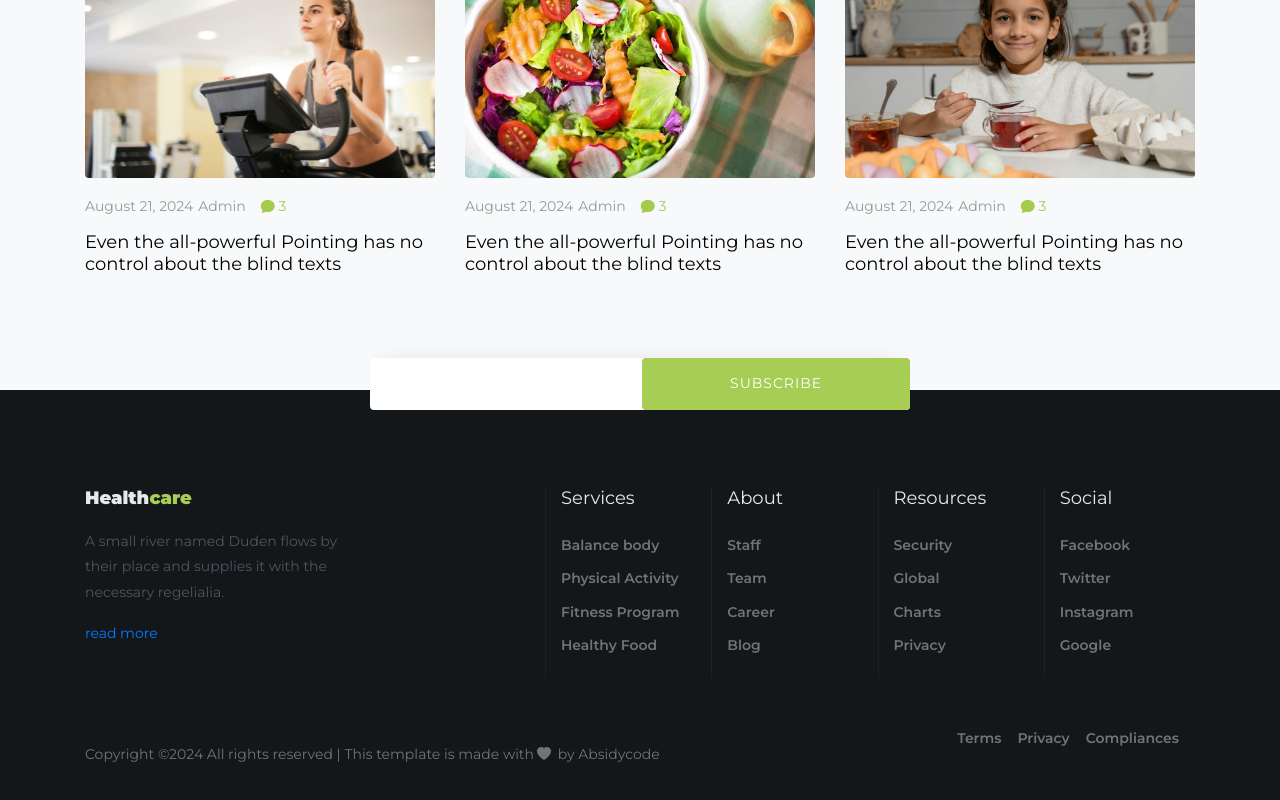
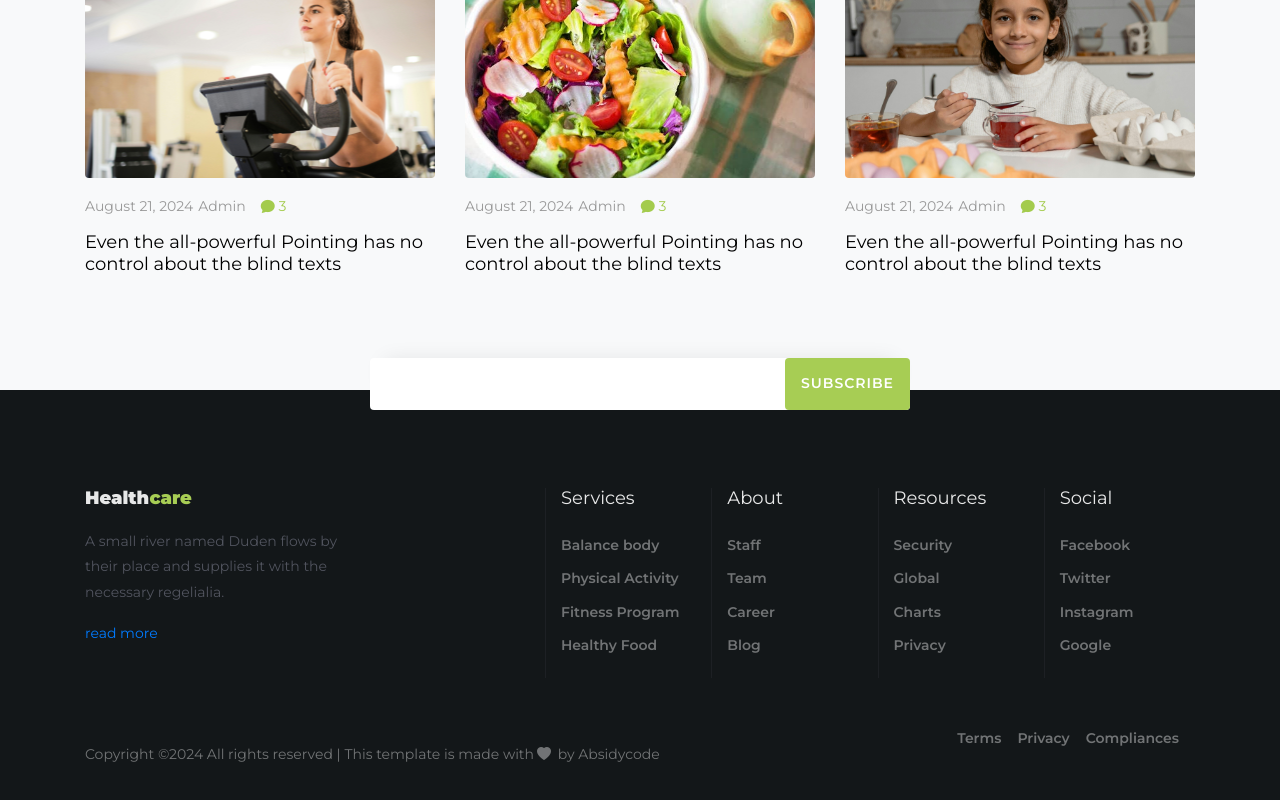
Before and after one commit to Olamilekan10/Affiliate-web, a React (Create React App) app: page / in a window 1280 px wide. Shown: the part 5568-6368 px from the top of the page. Built offline with nearby package versions, Linux system fonts and the light colour scheme; the HTML template or start-up script is replaced by a standard one.

Commit message:
styled the form-control class in the input tag

```diff
--- a/src/components/Footer/Footer.css
+++ b/src/components/Footer/Footer.css
@@ -48,6 +48,7 @@ footer {
     background: #a7cd54 !important;
     letter-spacing: 1px;
     text-transform: uppercase;
+    font-weight: 600;
     border-radius: 4px;
 }
 
--- a/src/components/Footer/Footer.jsx
+++ b/src/components/Footer/Footer.jsx
@@ -20,7 +20,7 @@ const Footer = () => {
                     <input
                       type="submit"
                       value="Subscribe"
-                      className="form-control submit px-3"
+                      className="submit px-3"
                     />
                   </div>
                 </form>
```
